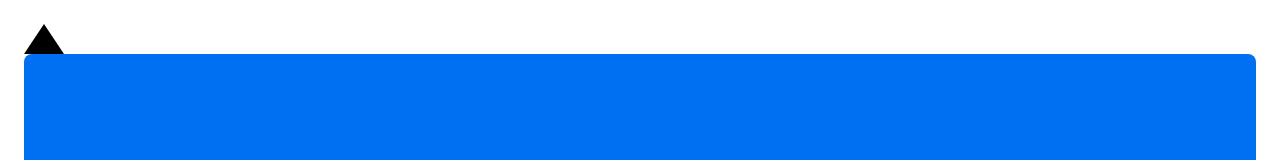
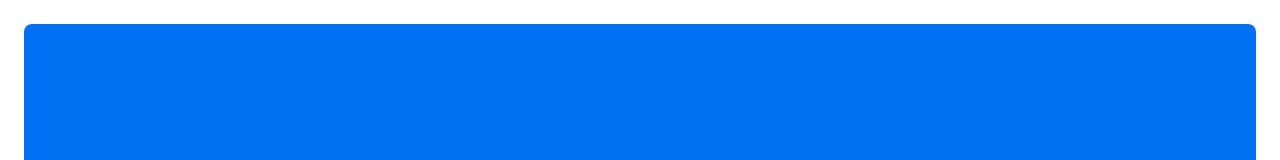
Before and after one commit to Devansh595/next-dashboard, a Next.js app: page / in a window 1280 px wide. Shown: the top 160 px of the page. Built offline with nearby package versions, Linux system fonts and the light colour scheme; a web font is replaced by a local one.

Commit message:
resolve next/image import issue

```diff
--- a/app/page.tsx
+++ b/app/page.tsx
@@ -3,12 +3,12 @@
 import Link from 'next/link';
 import styles from '@/app/ui/home.module.css'
 import { lusitana } from '@/app/ui/fonts'
-import Image from 'next/Image'
+import Image from 'next/image'
 
 export default function Page() {
   return (
     <main className="flex min-h-screen flex-col p-6">
-      <div className={styles.shape} />
+
 
       <div className="flex h-20 shrink-0 items-end rounded-lg bg-blue-500 p-4 md:h-52">
 
```
